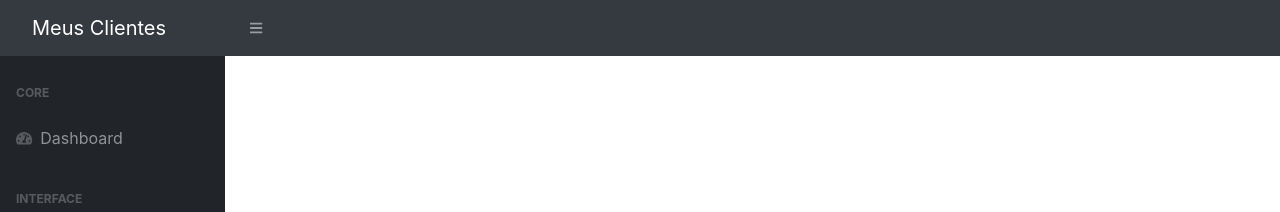
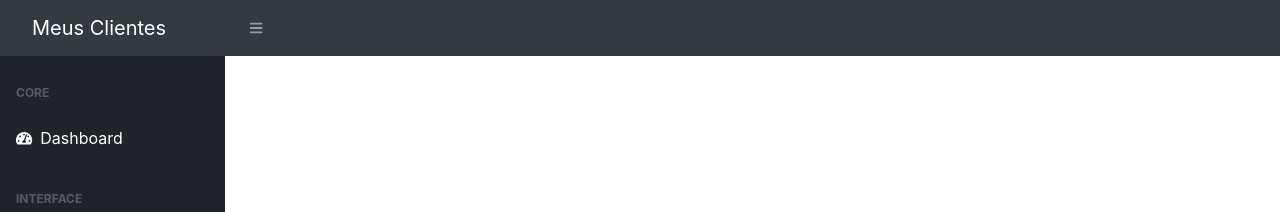
Before and after one commit to henriquefdias/spring-app, an Angular app in the folder clientes-app/: page / in a window 1280 px wide. Shown: the top 212 px of the page. Built offline with nearby package versions, Linux system fonts and the light colour scheme.

Commit message:
Toggle sidebar

```diff
--- a/clientes-app/src/app/app.component.ts
+++ b/clientes-app/src/app/app.component.ts
@@ -1,10 +1,26 @@
-import { Component } from '@angular/core';
+import { Component, AfterViewInit } from '@angular/core';
+
+declare var $: any;
 
 @Component({
   selector: 'app-root',
   templateUrl: './app.component.html',
   styleUrls: ['./app.component.css']
 })
-export class AppComponent {
+export class AppComponent implements AfterViewInit {
   title = 'clientes-app';
+
+  ngAfterViewInit(){
+    var path = location.pathname;
+
+    $('#layoutSidenav_nav .sb-sidenav a.nav-link').each((index:any, element:any) => {
+        if ($(element).attr('href') === path) {
+            $(element).addClass("active");
+        }
+    });
+
+    $("#sidebarToggle").on("click", function (event: { preventDefault: () => void; }) {
+        $("body").toggleClass("sb-sidenav-toggled");
+    });
+  }
 }
--- a/clientes-app/src/app/template/navbar/navbar.component.html
+++ b/clientes-app/src/app/template/navbar/navbar.component.html
@@ -1,5 +1,5 @@
 <nav class="sb-topnav navbar navbar-expand navbar-dark bg-dark">
-    <a class="navbar-brand" href="#">Meus Clientes</a>
+    <a class="navbar-brand" href="/">Meus Clientes</a>
     <button class="btn btn-link btn-sm order-1 order-lg-0" id="sidebarToggle" href="#">
         <i class="fas fa-bars"></i>
     </button>
--- a/clientes-app/src/app/template/sidebar/sidebar.component.html
+++ b/clientes-app/src/app/template/sidebar/sidebar.component.html
@@ -4,10 +4,11 @@
             <div class="sb-sidenav-menu">
                 <div class="nav">
                     <div class="sb-sidenav-menu-heading">Core</div>
-                    <a class="nav-link" href="index.html"
-                        ><div class="sb-nav-link-icon"><i class="fas fa-tachometer-alt"></i></div>
-                        Dashboard</a
-                    >
+                    <a class="nav-link" href="/">
+                        <div class="sb-nav-link-icon">
+                            <i class="fas fa-tachometer-alt"></i>
+                        </div>Dashboard
+                    </a>
                     <div class="sb-sidenav-menu-heading">Interface</div>
                     <a class="nav-link collapsed" href="#" data-toggle="collapse" data-target="#collapseLayouts" aria-expanded="false" aria-controls="collapseLayouts"
                         ><div class="sb-nav-link-icon"><i class="fas fa-columns"></i></div>
```
